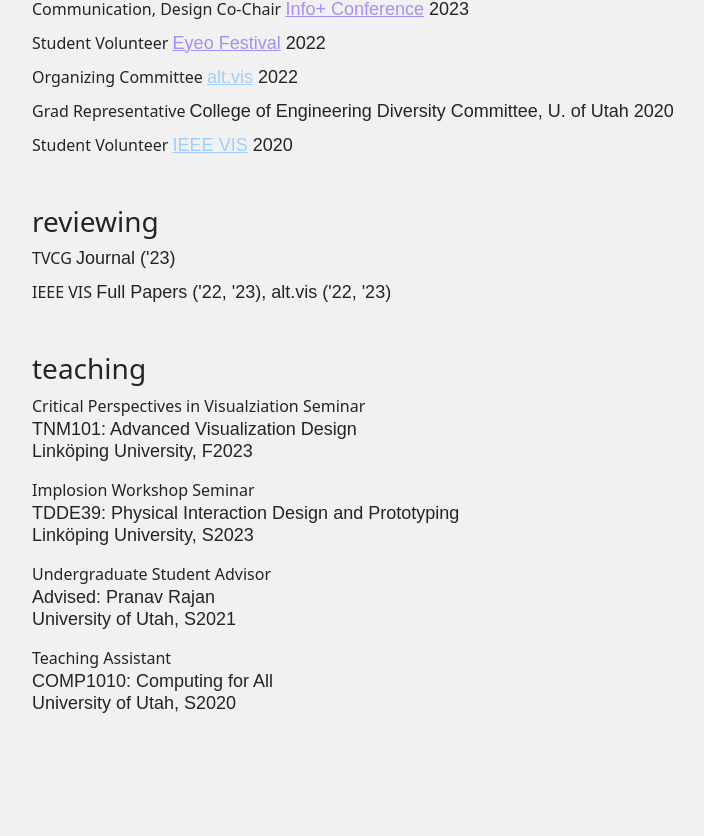
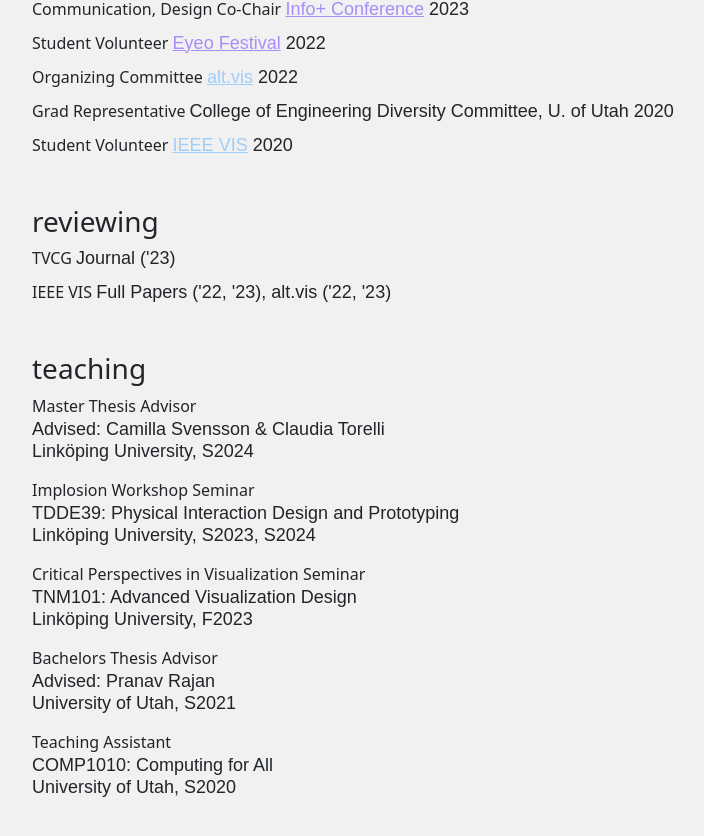
Before and after one commit to gotdairyya/gotdairyya.github.io, a Jekyll site: the page built from cv.md, in a window 1280 px wide and 900 px high, scrolled down 2619 px. Shown: the top 836 px of the window, without its empty margins (50-754 px from the left). Built offline with Jekyll 4.4.1, drawn with Linux system fonts in a browser that asks for light colours; some web fonts are replaced.

Commit message:
Update teaching

```diff
--- a/_data/teaching.yml
+++ b/_data/teaching.yml
@@ -7,14 +7,19 @@
   course: "Advised: Pranav Rajan"
   year: 2021
   semester: S2021
-  role: Undergraduate Student Advisor
+  role: Bachelors Thesis Advisor
 - school: Linköping University
   course: "TDDE39: Physical Interaction Design and Prototyping"
-  year: 2023
-  semester: S2023
+  year: 2024
+  semester: S2023, S2024
   role: Implosion Workshop Seminar
 - school: Linköping University
   course: "TNM101: Advanced Visualization Design"
   year: 2023
   semester: F2023
-  role: Critical Perspectives in Visualziation Seminar
+  role: Critical Perspectives in Visualization Seminar
+- school: Linköping University
+  course: "Advised: Camilla Svensson & Claudia Torelli"
+  year: 2024
+  semester: S2024
+  role: Master Thesis Advisor
```
